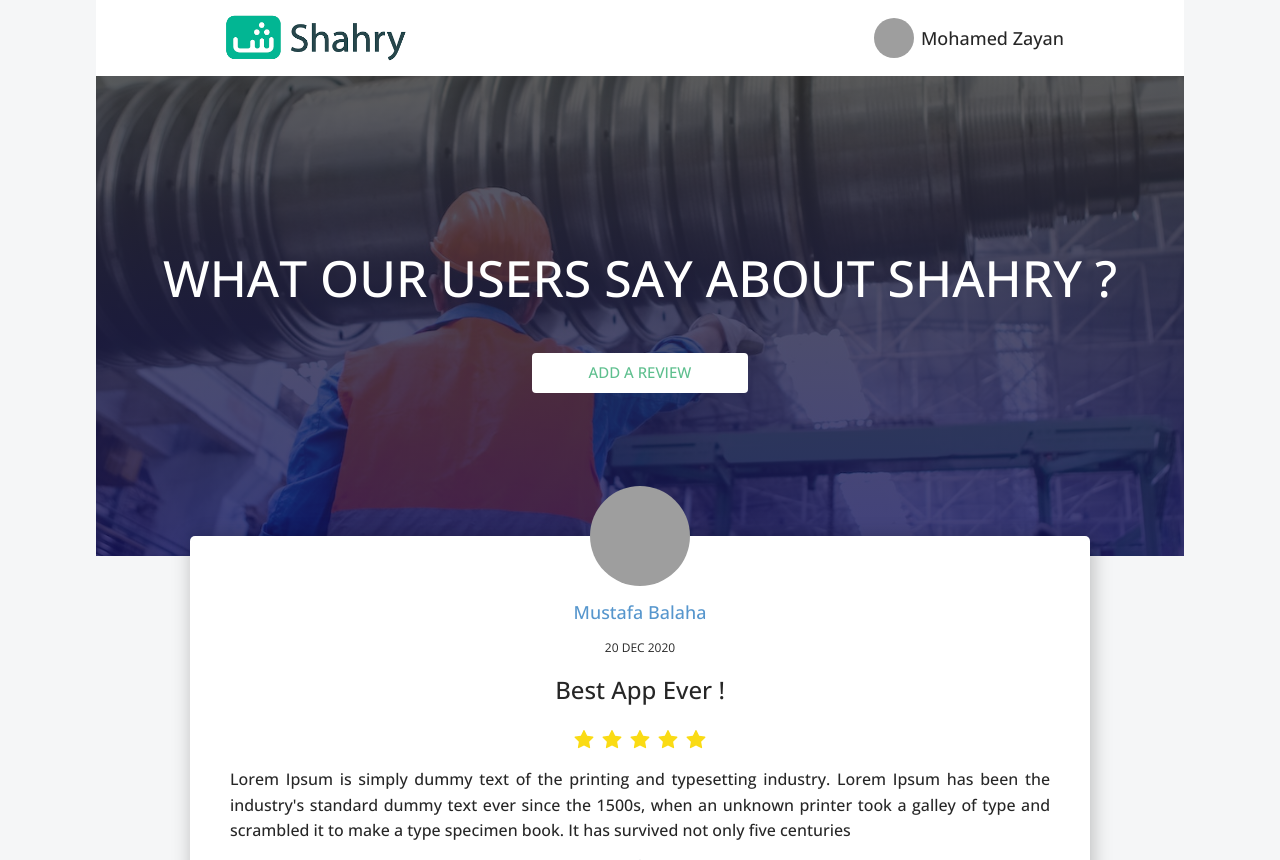
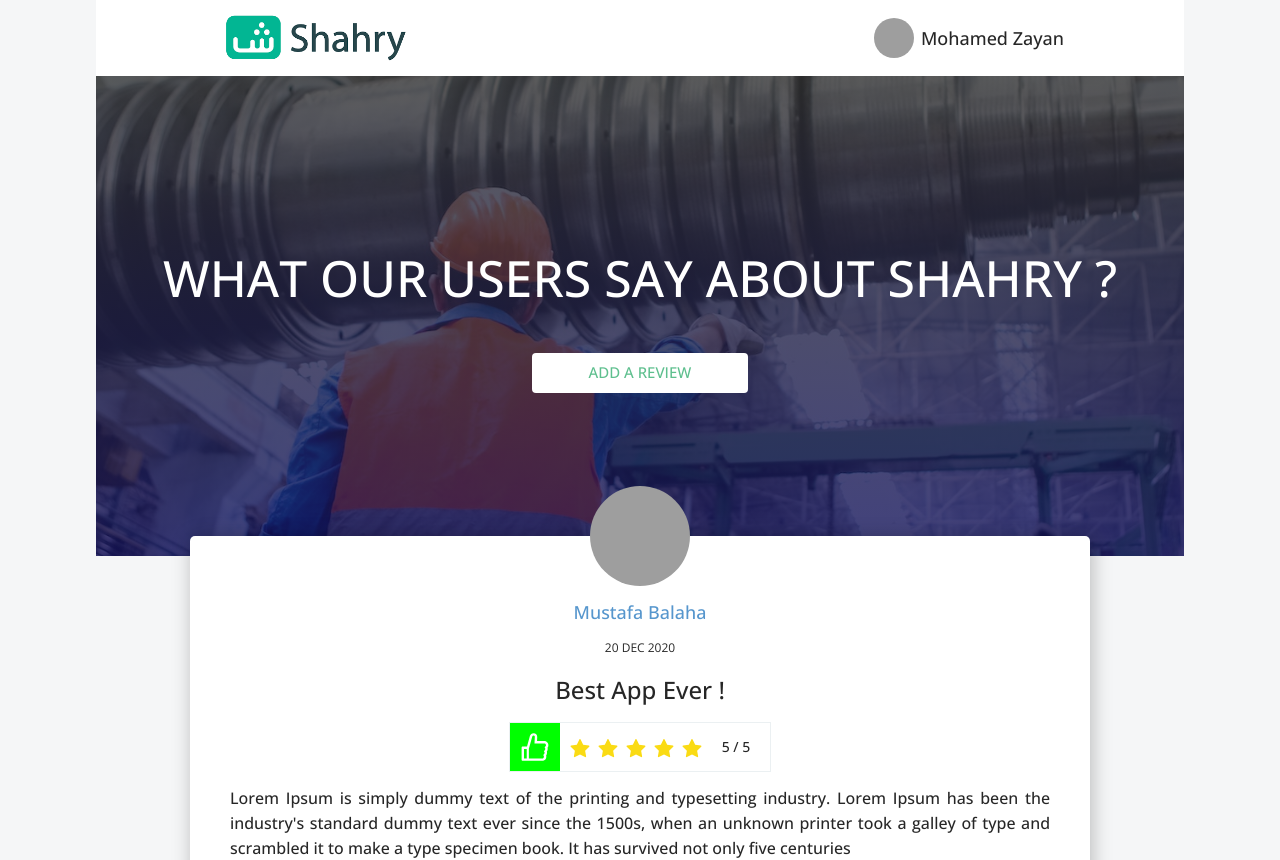
Before and after one commit to m7mdZayan/shahry, a React (Create React App) app: page / in a window 1280 px wide. Shown: the top 860 px of the page. Built offline with nearby package versions, Linux system fonts and the light colour scheme; grey boxes are pictures that could not be loaded.

Commit message:
add rating component

```diff
--- a/package.json
+++ b/package.json
@@ -3,6 +3,7 @@
   "version": "0.1.0",
   "private": true,
   "dependencies": {
+    "@ant-design/icons": "^4.7.0",
     "@testing-library/jest-dom": "^5.16.5",
     "@testing-library/react": "^13.4.0",
     "@testing-library/user-event": "^13.5.0",
--- /dev/null
+++ b/src/components/Rating/index.js
@@ -0,0 +1,23 @@
+import { Rate } from "antd";
+import { LikeOutlined, DislikeOutlined } from "@ant-design/icons";
+
+const Rating = ({ value }) => {
+  return (
+    <div className="rate">
+      {value > 3 ? (
+        <div className="rate__icon rate__icon--success">
+          <LikeOutlined style={{ fontSize: "30px", color: "white" }} />
+        </div>
+      ) : (
+        <div className="rate__icon rate__icon--fail">
+          <DislikeOutlined style={{ fontSize: "30px", color: "white" }} />
+        </div>
+      )}
+
+      <Rate disabled value={value} />
+      <span className="rate__value">{value} / 5</span>
+    </div>
+  );
+};
+
+export default Rating;
--- a/src/components/ReviewCard/index.js
+++ b/src/components/ReviewCard/index.js
@@ -1,7 +1,7 @@
-import { Rate } from "antd";
 import { useState } from "react";
 import Comment from "../Comment";
 import AddComment from "../AddComment";
+import Rating from "../Rating";
 
 const ReviewCard = ({ review, reviewsArray }) => {
   const [showCommentInput, setShowCommentInput] = useState(false);
@@ -16,7 +16,7 @@ const ReviewCard = ({ review, reviewsArray }) => {
       <p className="card__name">{review.userName}</p>
       <span className="card__date">{review.date}</span>
       <h3 className="card__heading">{review.title}</h3>
-      <Rate disabled defaultValue={review.rateValue} />
+      <Rating value={review.rateValue} />
       <p className="card__text">{review.reviewText}</p>
       {review.comments?.map((comment) => (
         <Comment
--- /dev/null
+++ b/src/sass/components/_rate.scss
@@ -0,0 +1,28 @@
+.rate {
+  display: flex;
+  //   padding: 1.5rem;
+  border: 1px solid $comment-bg;
+  align-items: center;
+  height: 50px;
+
+  &__icon {
+    width: 50px;
+    height: 100%;
+    display: flex;
+    align-items: center;
+    justify-content: center;
+    margin-right: 1rem;
+  }
+
+  &__icon--success {
+    background-color: #0f0;
+  }
+
+  &__icon--fail {
+    background-color: #f00;
+  }
+
+  &__value {
+    margin: 0 2rem;
+  }
+}
--- a/src/sass/index.scss
+++ b/src/sass/index.scss
@@ -15,5 +15,6 @@
 @import "./components/modal";
 @import "./components/triangles";
 @import "./components/comment";
+@import "./components/rate";
 
 @import "pages/home";
```
Also changed, not shown: 1 other file (tests, documents, lock files or other folders).
